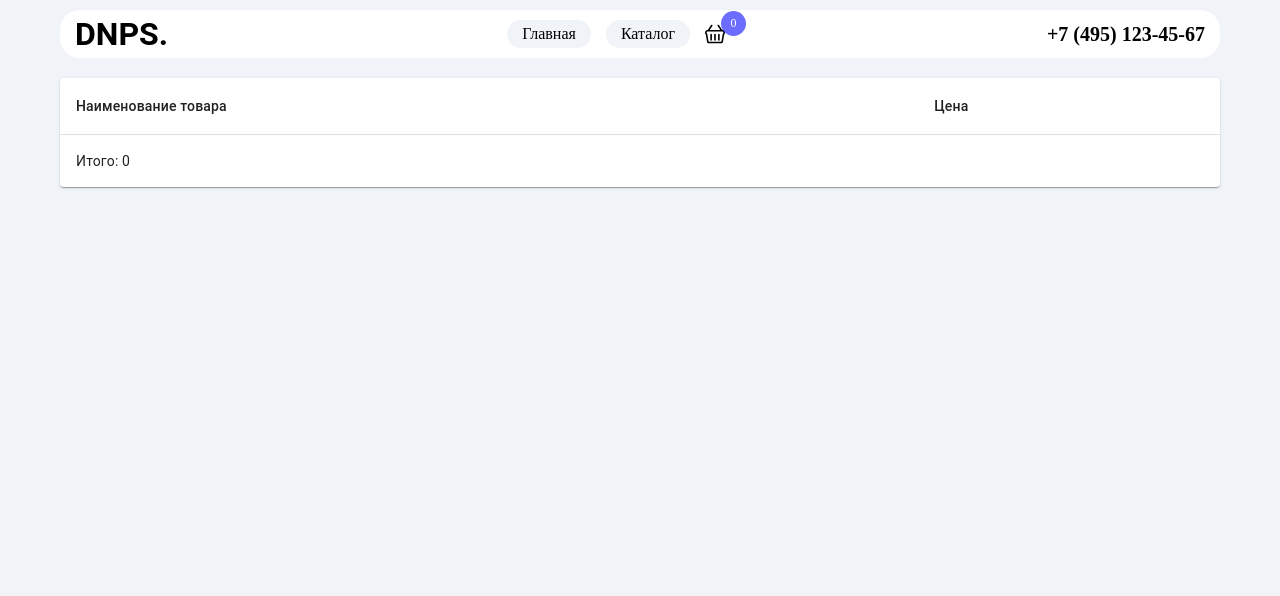
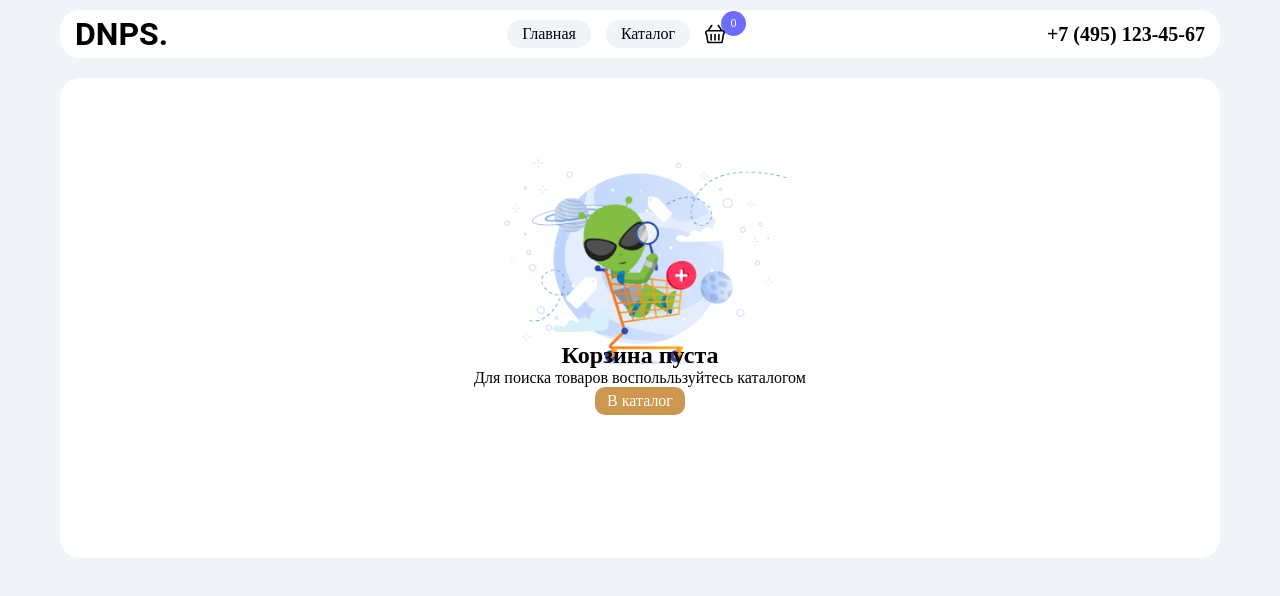
Before and after one commit to vladimirStrgnv/tech-store, a React (Create React App) app: page /#/basket in a window 1280 px wide. Shown: the top 596 px of the page. Built offline with nearby package versions, Linux system fonts and the light colour scheme.

Commit message:
wip: basket

```diff
--- a/src/App.css
+++ /dev/null
@@ -1,3 +0,0 @@
-.App {
-  text-align: center;
-}
--- a/src/App.tsx
+++ b/src/App.tsx
@@ -1,4 +1,3 @@
-import "./App.css";
 import { RouterProvider } from "react-router";
 import BrowserRouter from "./router";
 
--- /dev/null
+++ b/src/pages/Basket/components/BasketEmpty/index.css
@@ -0,0 +1,39 @@
+.basket__empty-page {
+    position: relative;
+    height: 60vh;
+    background-color: rgb(255, 255, 255);
+    border-radius: 20px;
+    display: flex;
+    justify-content: center;
+    align-items: center;
+}
+
+.basket__empty-page-img {
+    position: absolute;
+    background: no-repeat url('../../assets/empty-basket.png');
+    background-size: contain;
+    height: 300px;
+    width: 300px;
+    left: 0;
+    right: 0;
+    top: 80px;
+    margin: auto;
+}
+
+.basket__empty-page-info {
+    padding-top: 120px;
+    z-index: 10;
+    text-align: center;
+}
+
+.basket__empty-page-title {
+    font-size: 24px;
+    font-weight: 700;
+}
+
+.basket__redirect-catalog-btn {
+    padding: 5px 12px;
+    border-radius: 10px;
+    background-color: rgb(206, 151, 79);
+    color: rgb(255, 255, 255);
+}
--- /dev/null
+++ b/src/pages/Basket/components/BasketEmpty/index.tsx
@@ -0,0 +1,20 @@
+import "./index.css";
+import { Link } from "react-router-dom";
+
+const BasketEmpty = () => {
+  return (
+    <div className="basket__empty-page">
+      <div className="basket__empty-page-img"></div>
+      <div className="basket__empty-page-info">
+        <h2 className="basket__empty-page-title">Корзина пуста</h2>
+        <p>Для поиска товаров воспольльзуйтесь каталогом</p>
+        <Link to={'/catalog'}>
+            <button className="basket__redirect-catalog-btn">В каталог</button>
+        </Link>
+
+      </div>
+    </div>
+  );
+};
+
+export default BasketEmpty;
--- /dev/null
+++ b/src/pages/Basket/components/BasketTable/index.tsx
@@ -0,0 +1,56 @@
+import {
+  Table,
+  TableBody,
+  TableCell,
+  TableContainer,
+  TableHead,
+  TableRow,
+  Paper,
+} from "@mui/material";
+import RemoveProductBtn from "../RemoveProductBtn";
+
+const BasketTable = ({ tableData, deleteTableItem, totalSum }) => {
+  return (
+    <div>
+      <TableContainer component={Paper}>
+        <Table sx={{ minWidth: 650 }} aria-label="simple table">
+          <TableHead>
+            <TableRow>
+              <TableCell>Наименование товара</TableCell>
+              <TableCell align="center">Цена</TableCell>
+              <TableCell align="right"></TableCell>
+            </TableRow>
+          </TableHead>
+          <TableBody>
+            {tableData.map((row) => (
+              <TableRow
+                key={row.name}
+                sx={{ "&:last-child td, &:last-child th": { border: 0 } }}
+              >
+                <TableCell component="th" scope="row">
+                  {row.name}
+                </TableCell>
+                <TableCell align="center">{row.price} р.</TableCell>
+                <TableCell align="right">
+                  <RemoveProductBtn
+                    deleteChoosenPropuct={deleteTableItem.bind(
+                      null,
+                      row.id
+                    )}
+                  ></RemoveProductBtn>
+                </TableCell>
+              </TableRow>
+            ))}
+            <TableRow
+              sx={{ "&:last-child td, &:last-child th": { border: 0 } }}
+            >
+              <TableCell>Итого: {totalSum}</TableCell>
+            </TableRow>
+          </TableBody>
+        </Table>
+      </TableContainer>
+    </div>
+  );
+};
+
+export default BasketTable;
--- a/src/pages/Basket/components/RemoveProductBtn/index.tsx
+++ b/src/pages/Basket/components/RemoveProductBtn/index.tsx
@@ -6,7 +6,7 @@ const RemoveProductBtn = ({ deleteChoosenPropuct }) => {
       onClick={() => deleteChoosenPropuct()}
       className="basket__delete-product-btn"
     >
-      Убрать из корзины
+      Убрать
     </button>
   );
 };
--- a/src/pages/Basket/index.tsx
+++ b/src/pages/Basket/index.tsx
@@ -1,17 +1,9 @@
 import "./index.css";
-import {
-  Table,
-  TableBody,
-  TableCell,
-  TableContainer,
-  TableHead,
-  TableRow,
-  Paper,
-} from "@mui/material";
+import BasketTable from "./components/BasketTable";
 import { useAppSelector } from "../../share/store";
-import RemoveProductBtn from "./components/RemoveProductBtn";
 import { deleteChoosenProductAction } from "../../share/store/catalogReducer";
 import { useDispatch } from "react-redux";
+import BasketEmpty from "./components/BasketEmpty";
 
 function createData(name: string, price: number, id?: number) {
   return { name, price, id };
@@ -21,59 +13,30 @@ const Basket = () => {
   const dispatch = useDispatch();
   const { choosenProducts } = useAppSelector((state) => state.catalog);
 
-  const sum: number = choosenProducts.reduce((currentSum, currentProduct) => {
+  const sum = choosenProducts.reduce((currentSum, currentProduct) => {
     const price = currentProduct.price;
-    return currentSum + price
-  }, 0 )
-
+    return currentSum + price;
+  }, 0);
 
   const tableData = choosenProducts.map((product) =>
     createData(product.name, product.price, product.id)
   );
 
   function deleteChoosenPropuct(id: any) {
-    dispatch(deleteChoosenProductAction({id}));
+    dispatch(deleteChoosenProductAction({ id }));
   }
 
   return (
     <section className="basket">
-      <TableContainer component={Paper}>
-        <Table sx={{ minWidth: 650 }} aria-label="simple table">
-          <TableHead>
-            <TableRow>
-              <TableCell>Наименование товара</TableCell>
-              <TableCell align="center">Цена</TableCell>
-              <TableCell align="right"></TableCell>
-            </TableRow>
-          </TableHead>
-          <TableBody>
-            {tableData.map((row) => (
-              <TableRow
-                key={row.name}
-                sx={{ "&:last-child td, &:last-child th": { border: 0 } }}
-              >
-                <TableCell component="th" scope="row">
-                  {row.name}
-                </TableCell>
-                <TableCell align="center">{row.price} р.</TableCell>
-                <TableCell align="right">
-                  <RemoveProductBtn
-                    deleteChoosenPropuct={deleteChoosenPropuct.bind(
-                      null,
-                      row.id
-                    )}
-                  ></RemoveProductBtn>
-                </TableCell>
-              </TableRow>
-            ))}
-            <TableRow
-              sx={{ "&:last-child td, &:last-child th": { border: 0 } }}
-            >
-              <TableCell>Итого: {sum}</TableCell>
-            </TableRow>
-          </TableBody>
-        </Table>
-      </TableContainer>
+      {choosenProducts.length ? (
+        <BasketTable
+          tableData={tableData}
+          deleteTableItem={deleteChoosenPropuct}
+          totalSum={sum}
+        ></BasketTable>
+      ) : (
+        <BasketEmpty></BasketEmpty>
+      )}
     </section>
   );
 };
--- a/src/share/components/Layout/index.css
+++ b/src/share/components/Layout/index.css
@@ -7,6 +7,6 @@
 }
 
 .inner {
-    max-width: 1160px;
+    width: 1160px;
     margin: 0 auto;
 }
--- a/src/share/styles/index.css
+++ b/src/share/styles/index.css
@@ -88,3 +88,19 @@ legend {
 }
 
 a { color: inherit; }
+
+body::-webkit-scrollbar {
+	width: 0.3em;
+  }
+
+  body::-webkit-scrollbar-track {
+	box-shadow: inset 0 0 6px rgba(0, 0, 0, 0.3);
+
+  }
+
+  body::-webkit-scrollbar-thumb {
+	background-color: rgb(103, 87, 122);
+	outline: 1px solid rgba(0, 0, 0, 0.3);
+	border-radius: 10px;
+
+  }
```
Also changed, not shown: src/pages/Basket/assets/empty-basket.png (added), src/pages/Basket/components/BasketTable/index.css (added).
